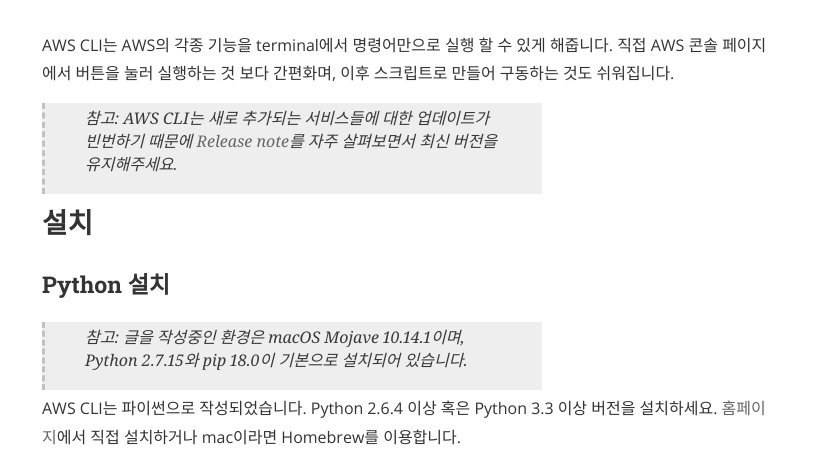
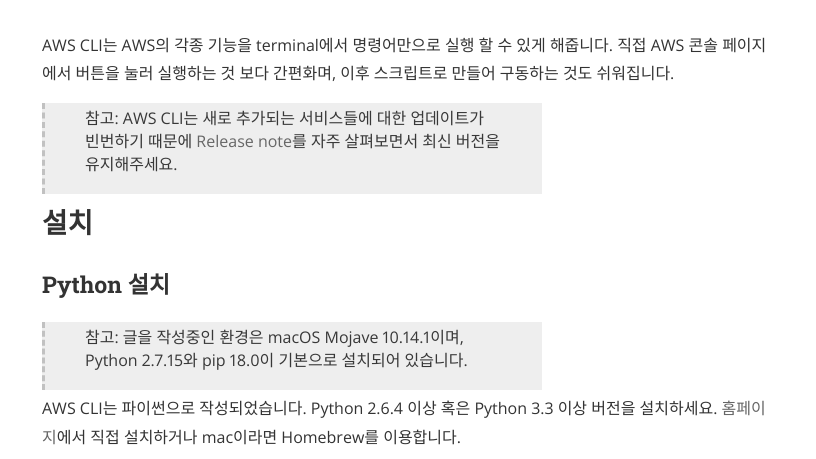
Before and after one commit to einsub/einsub.github.com, a Jekyll site: the page built from _posts/2018-11-26-installing-the-aws-command-line-interface.markdown, in a window 1280 px wide. Shown: the part 385-844 px from the top of the page, without its empty margins (230-1046 px from the left). Built offline with Jekyll 4.4.1, drawn with Linux system fonts in a browser that asks for light colours; nearby versions of some CDN libraries; comment, search, counter and statistics services are not loaded.

Commit message:
minor fix

```diff
--- a/_sass/base/_typography.scss
+++ b/_sass/base/_typography.scss
@@ -79,9 +79,6 @@ code {
 }
 
 blockquote {
-  font-family: Georgia, serif;
-  font-size: 16px;
-  font-style: italic;
   width: 500px;
   margin: 0.25em 0;
   padding: 0.25em 40px;
```
